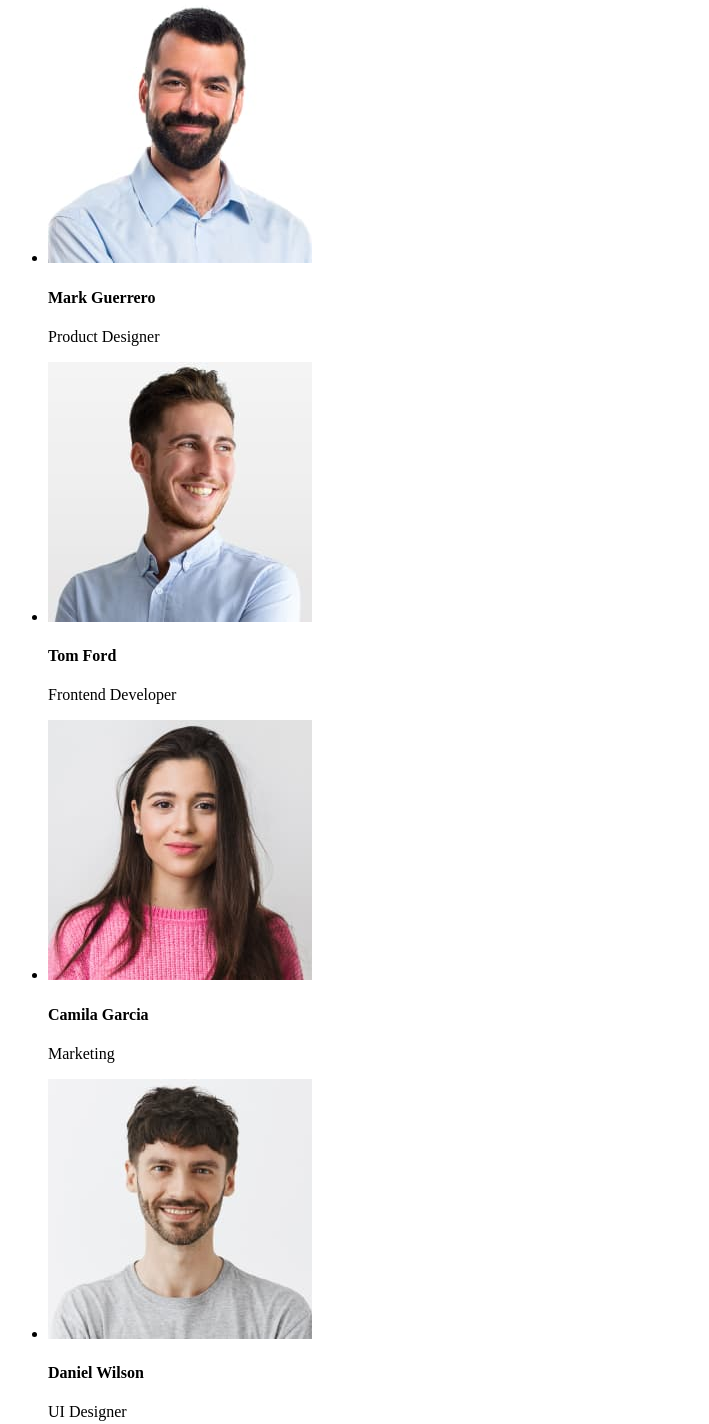
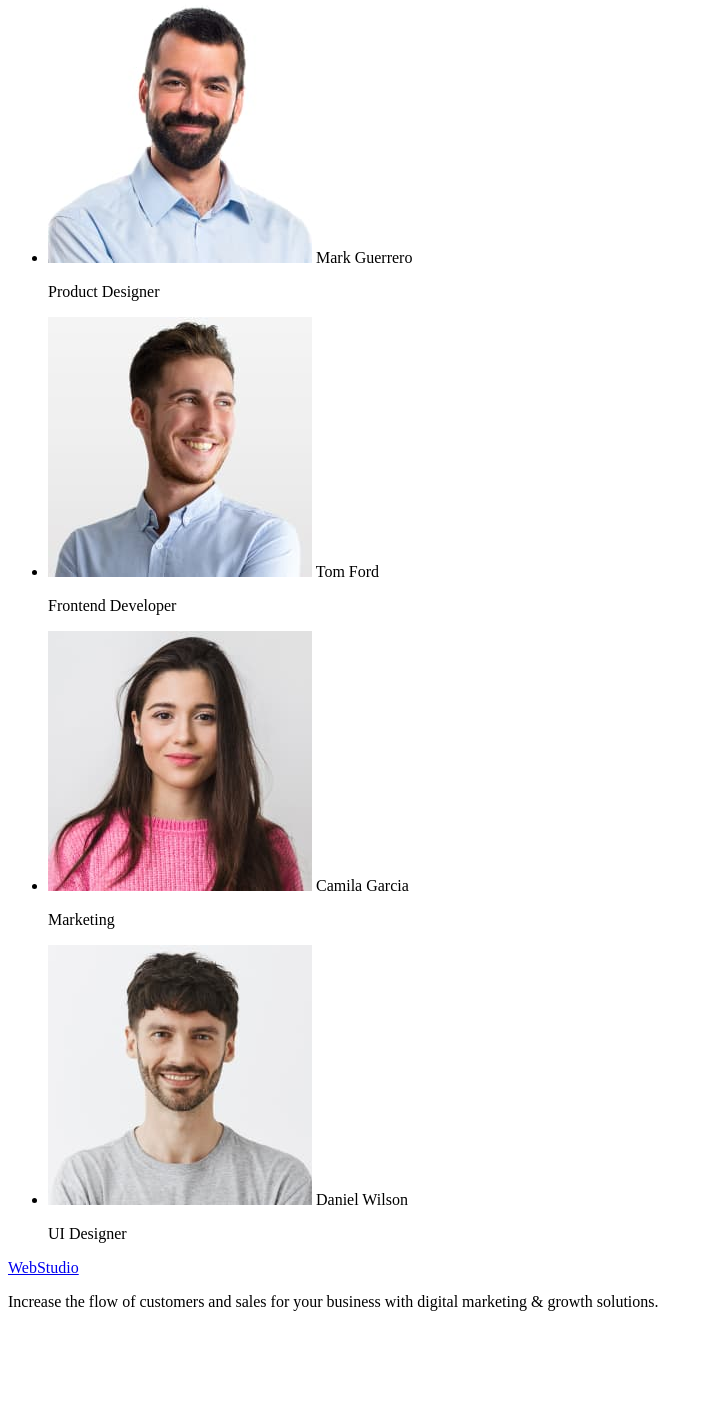
Before and after one commit to Ihoronya/goit-markup-hw-01, a plain HTML site: page index.html in a window 1280 px wide. Shown: the part 1601-3025 px from the top of the page, without its empty margins (0-709 px from the left). After the commit the page ends 2928 px from the top, so only its background shows below. Drawn offline with Linux system fonts and the light colour scheme.

Commit message:
Update index.html

```diff
--- a/index.html
+++ b/index.html
@@ -88,22 +88,22 @@
             <ul>
                 <li>
                     <img src="./images/team/mark.jpg" alt="Mark Guerrero" width="264" height="260" />
-                    <h4>Mark Guerrero</h4>
+                    <a>Mark Guerrero</a>
                     <p>Product Designer</p>
                 </li>
                 <li>
                     <img src="./images/team/tom.jpg" alt="Tom Form" width="264" height="260" />
-                    <h4>Tom Ford</h4>
+                    <a>Tom Ford</a>
                     <p>Frontend Developer</p>
                 </li>
                 <li>
                     <img src="./images/team/camila.jpg" alt="Camila Garcia" width="264" height="260" />
-                    <h4>Camila Garcia</h4>
+                    <a>Camila Garcia</a>
                     <p>Marketing</p>
                 </li>
                 <li>
                     <img src="./images/team/daniel.jpg" alt="Daniel Wilson" width="264" height="260" />
-                    <h4>Daniel Wilson</h4>
+                    <a>Daniel Wilson</a>
                     <p>UI Designer</p>
                 </li>
             </ul>
```
